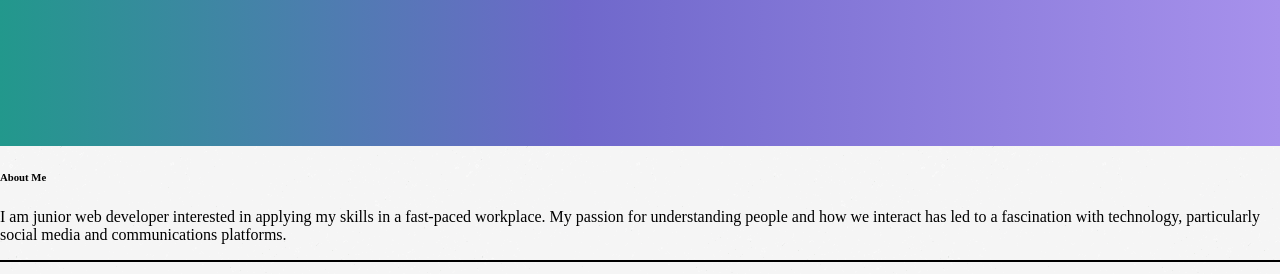
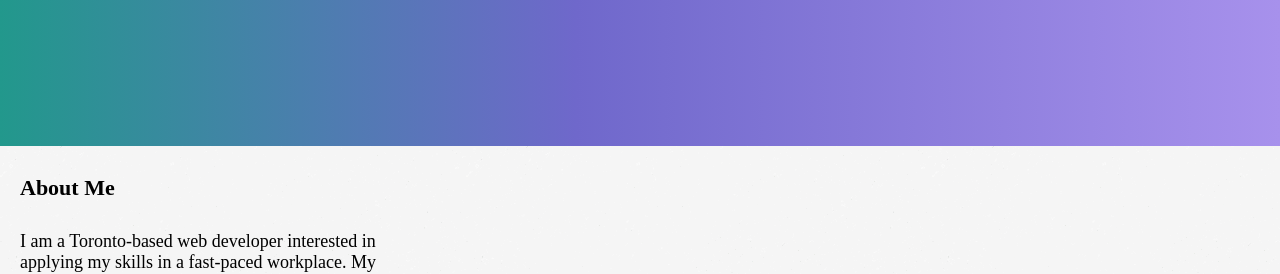
Before and after one commit to CD-Mackay/portfolio, a website: page index.html in a window 1280 px wide. Shown: the part 334-608 px from the top of the page. Drawn offline with Linux system fonts and the light colour scheme.

Commit message:
style about section

```diff
--- a/index.html
+++ b/index.html
@@ -15,6 +15,7 @@
         <a class="nav-link" href="https://www.canva.com/design/DAEUQ21my98/3yUcC9-tWeZzSpLdhaygiQ/view?utm_content=DAEUQ21my98&utm_campaign=designshare&utm_medium=link&utm_source=publishsharelink" target="blank">Resume</a>
       </div>
       </nav>
+
       <div id="about-info">
         <h2>Connor Mackay</h2>
         <h4>Toronto Web Developer</h4>
@@ -28,8 +29,8 @@
     </section>
     <section id="about-me">
       <div id="card">
-        <h6>About Me</h6>
-        <p>I am junior web developer interested
+        <h4>About Me</h4>
+        <p>I am a Toronto-based web developer interested
            in applying my skills in a fast-paced
             workplace. My passion for understanding
              people and how we interact has led to
--- a/style.css
+++ b/style.css
@@ -16,6 +16,9 @@ h3 {
 }
 i {
   color: white;
+}
+p {
+  font-size: 18px;
 }
 
 i:hover {
@@ -39,6 +42,12 @@ i:hover {
   width: 20vw;
   margin: auto;
   padding-left: 0;
+}
+
+#card {
+  max-width: 30vw;
+  margin-left: 20px;
+  margin-bottom: 40px;
 }
 
 .dark-icon {
@@ -78,6 +87,8 @@ li {
   flex-direction: column;
 
 }
+
+
 
 #nav {
   width: 100%;
```
